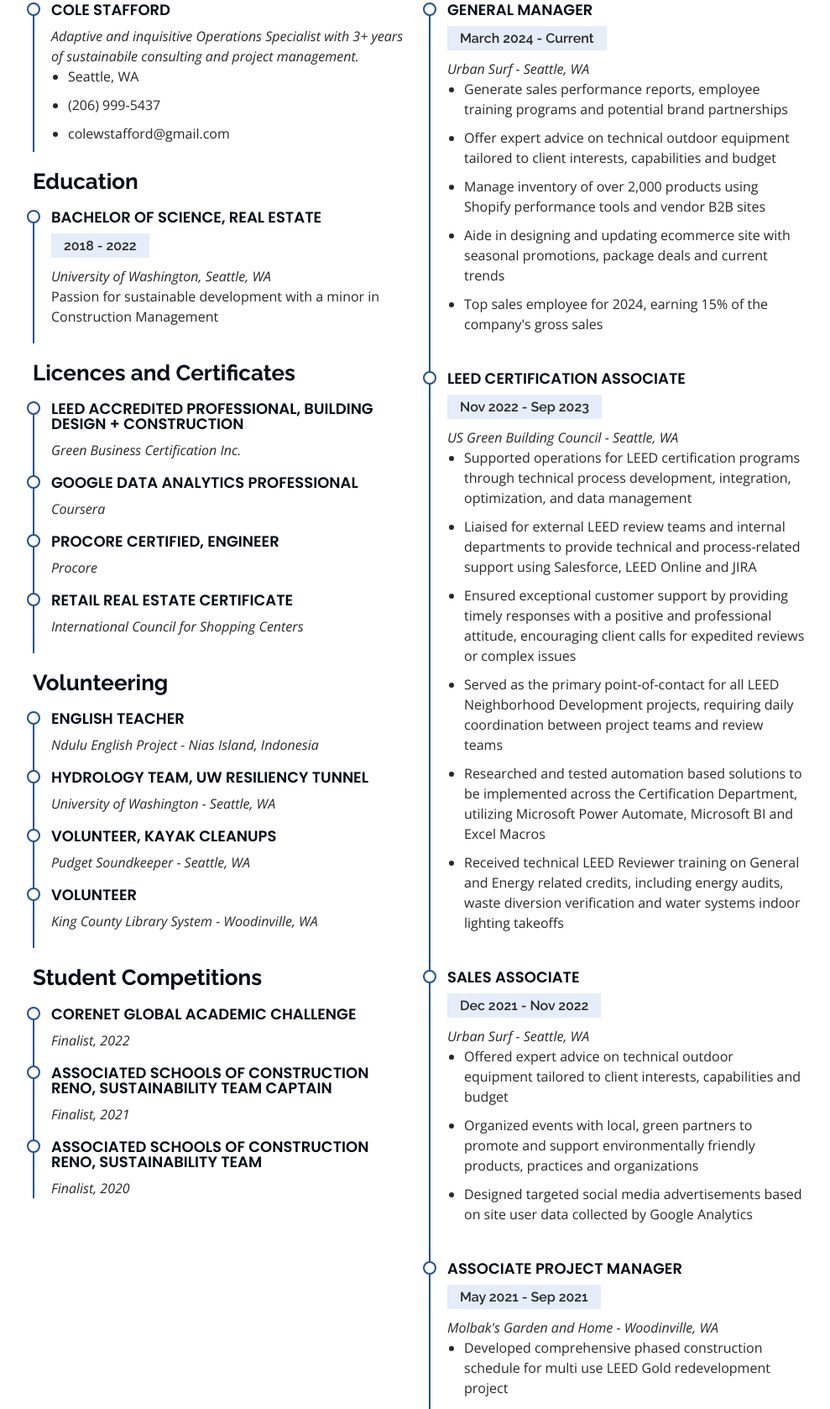
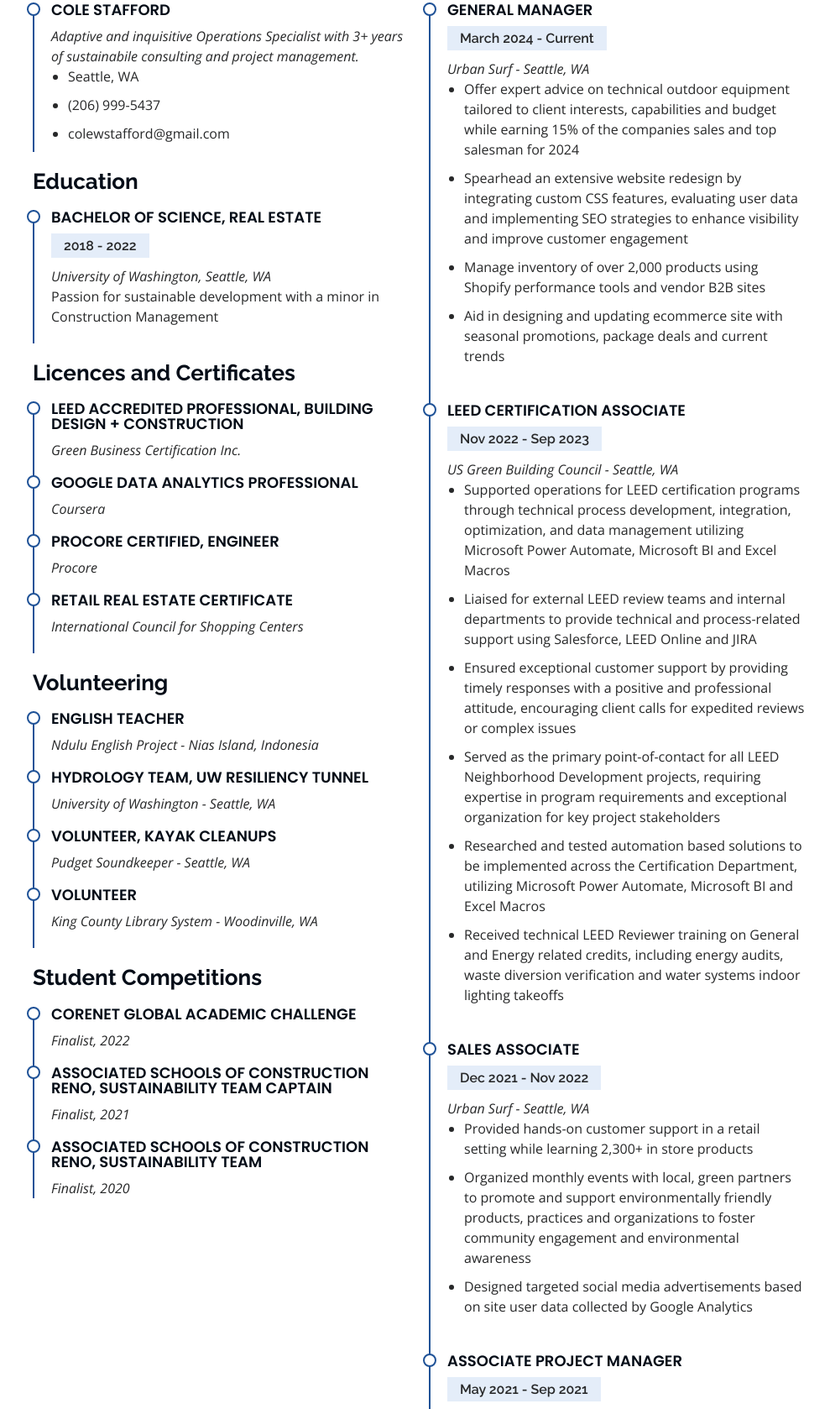
Before and after one commit to colews18/Personal-Website, a plain HTML site: page index.html in a window 1280 px wide. Shown: the part 1005-2683 px from the top of the page at 84% size, without its empty margins (291-1280 px from the left). Drawn offline with nearby package versions, Linux system fonts and the light colour scheme.

Commit message:
adjusted experience

```diff
--- a/index.html
+++ b/index.html
@@ -224,11 +224,10 @@
               <h5>March 2024 - Current</h5>
               <p><em>Urban Surf - Seattle, WA</em></p>
               <ul>
-                <li>Generate sales performance reports, employee training programs and potential brand partnerships</li>
-                <li>Offer expert advice on technical outdoor equipment tailored to client interests, capabilities and budget</li>
+                <li>Offer expert advice on technical outdoor equipment tailored to client interests, capabilities and budget while earning 15% of the companies sales and top salesman for 2024</li>
+                <li>Spearhead an extensive website redesign by integrating custom CSS features, evaluating user data and implementing SEO strategies to enhance visibility and improve customer engagement</li>
                 <li>Manage inventory of over 2,000 products using Shopify performance tools and vendor B2B sites</li>
-                <li>Aide in designing and updating ecommerce site with seasonal promotions, package deals and current trends</li>
-                <li>Top sales employee for 2024, earning 15% of the company's gross sales</li>
+                <li>Aid in designing and updating ecommerce site with seasonal promotions, package deals and current trends</li>
               </ul>
             </div>
             <div class="resume-item">
@@ -236,14 +235,12 @@
               <h5>Nov 2022 - Sep 2023</h5>
               <p><em>US Green Building Council - Seattle, WA </em></p>
               <ul>
-                <li>Supported operations for LEED certification programs through technical process development,
-                  integration, optimization, and data management</li>
+                <li>Supported operations for LEED certification programs through technical process development, integration, optimization, and data management utilizing Microsoft Power Automate, Microsoft BI and Excel Macros</li>
                 <li>Liaised for external LEED review teams and internal departments to provide technical and
                   process-related support using Salesforce, LEED Online and JIRA</li>
                 <li>Ensured exceptional customer support by providing timely responses with a positive and professional
                   attitude, encouraging client calls for expedited reviews or complex issues</li>
-                <li>Served as the primary point-of-contact for all LEED Neighborhood Development projects, requiring
-                  daily coordination between project teams and review teams</li>
+                <li>Served as the primary point-of-contact for all LEED Neighborhood Development projects, requiring expertise in program requirements and exceptional organization for key project stakeholders</li>
                 <li>Researched and tested automation based solutions to be implemented across the Certification
                   Department, utilizing Microsoft Power Automate, Microsoft BI and Excel Macros</li>
                 <li>Received technical LEED Reviewer training on General and Energy related credits, including energy
@@ -255,8 +252,8 @@
               <h5>Dec 2021 - Nov 2022</h5>
               <p><em>Urban Surf - Seattle, WA</em></p>
               <ul>
-                <li>Offered expert advice on technical outdoor equipment tailored to client interests, capabilities and budget</li>
-                <li>Organized  events with local, green partners to promote and support environmentally friendly products, practices and organizations</li>
+                <li>Provided hands-on customer support in a retail setting while learning 2,300+ in store products</li>
+                <li>Organized monthly events with local, green partners to promote and support environmentally friendly products, practices and organizations to foster community engagement and environmental awareness</li>
                 <li>Designed targeted social media advertisements based on site user data collected by Google Analytics</li>
               </ul>
             </div>
@@ -265,7 +262,7 @@
               <h5>May 2021 - Sep 2021</h5>
               <p><em>Molbak's Garden and Home - Woodinville, WA </em></p>
               <ul>
-                <li>Developed comprehensive phased construction schedule for multi use LEED Gold redevelopment project</li>
+                <li>Developed a 12 month phased construction schedule for a multi use LEED Gold redevelopment project</li>
                 <li>Collaborated with Green Futures Lab and Bill and Melinda Gates Investments on sustainable design
                   options and synergies with potential sustainability programs like Fitwell, Salmon Safe and BREEAM</li>
                 <li>Performed feasibility studies and due diligence research for secondary office relocation, consulting with
@@ -278,9 +275,9 @@
               <p><em>Howard S. Wright - Seattle, WA</em></p>
               <ul>
                 <li>Supported the implementation of green strategies and technologies on a $2.5 billion LEED Platinum Project</li>
-                <li>Organized and procured documents for LEED submission, developed comprehensive knowledge of LEED
-                  scorecard and credits through cost analysis and logistics research</li>
-                <li>Reviewed and approved structural documents, managed subcontractor logs and documented site progress</li>
+                <li>Organized and procured over 200 documents for LEED Platinum submission, developed comprehensive knowledge of LEED scorecard and credits through cost analysis and logistics research</li>
+                <li>Performed quantitative item takeoffs from construction documents of 3 million sf underground garage</li>
+                <li>Managed $500,000 of subcontractor logs using Excel and Procore</li>
               </ul>
             </div>
           </div>
```
